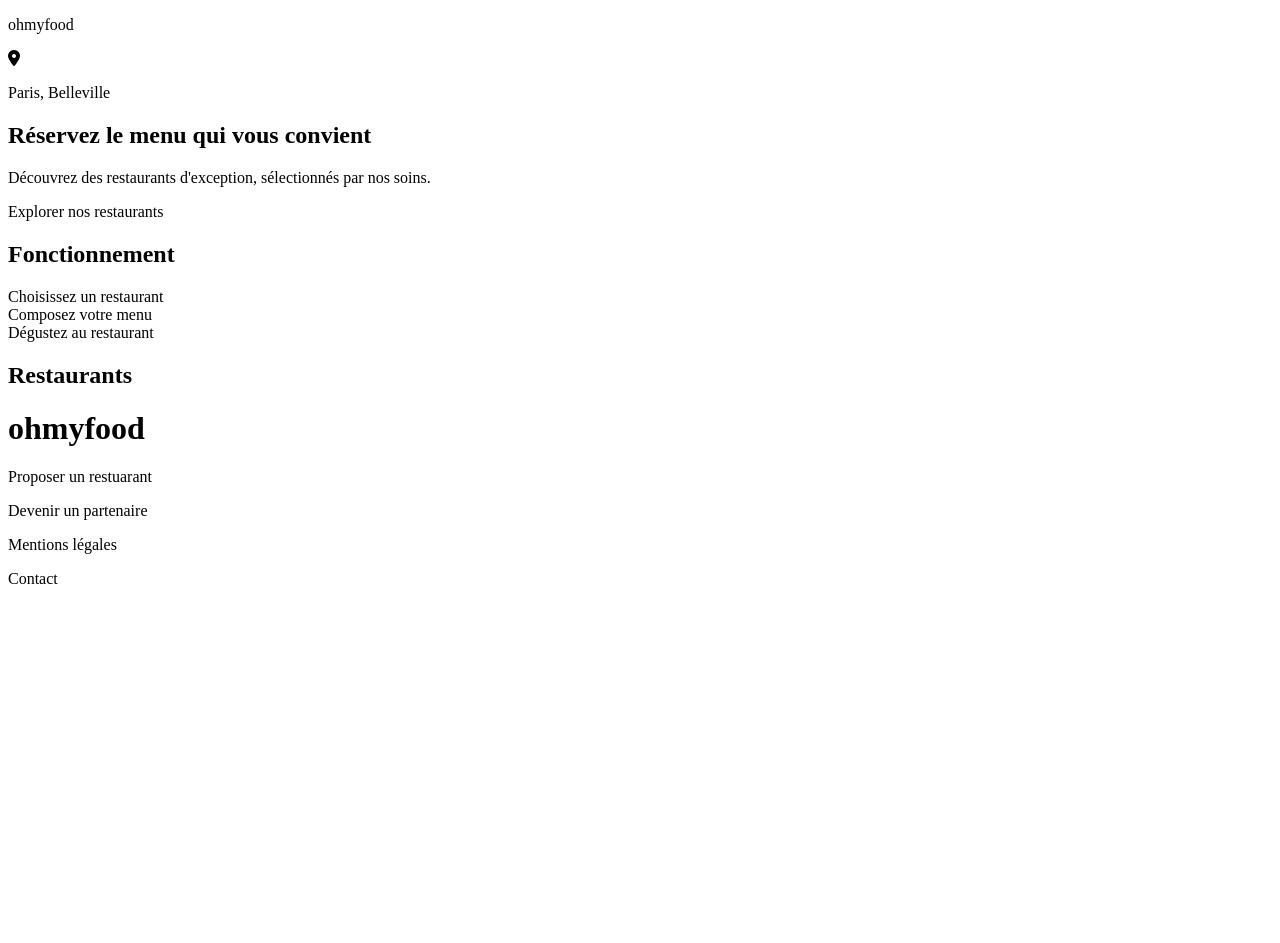
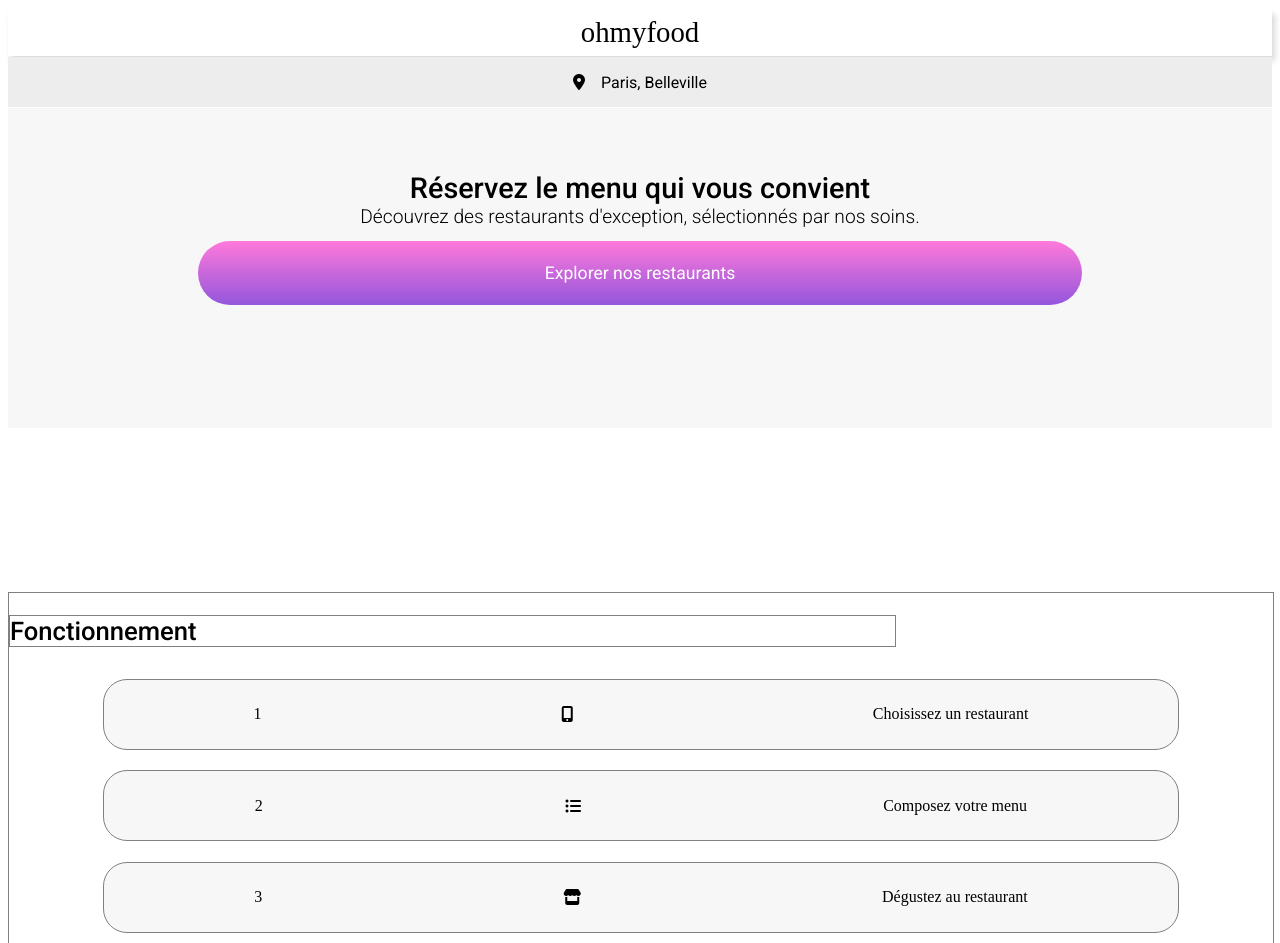
Before and after one commit to teapiee/TiffanyDimaranan_3_22032021, a website: page index.html in a window 1280 px wide. Shown: the top 943 px of the page. Before the commit the page ends 800 px from the top, so only its background shows below. Drawn offline with Linux system fonts and the light colour scheme; a web font is replaced by a local one.

Commit message:
Add npm, sass and add css header, intro

```diff
--- a/index.html
+++ b/index.html
@@ -6,26 +6,25 @@
 		<title> ohmyfood </title>
 		<meta name="viewport" content="width=device-width initial-scale= 1">
 		<script src="https://kit.fontawesome.com/1c3ce562ad.js" crossorigin="anonymous"></script>
-		<link rel="preconnect" href="https://fonts.gstatic.com">
-		<link href="https://fonts.googleapis.com/css2?family=Roboto:wght@100;300;400&family=Shrikhand&display=swap" rel="stylesheet">
-		<link rel="stylesheet" href="stylesheet.css"/>
+		<link href="https://fonts.googleapis.com/css2?family=Roboto:wght@100;300;400;500&family=Shrikhand&display=swap" rel="stylesheet">
+		<link rel="stylesheet" href="css/stylesheet.css"/>
     </head>
 
 	<body>
-		<header>
+		<header class="header">
 			<div class="header__logo">
 				<p>ohmyfood</p>
 			</div>
 			<div class="header__location">
 				<i class="fas fa-map-marker-alt"></i>
-				<p class="location__texte">Paris, Belleville</p>
+				<p class="header__location__texte">Paris, Belleville</p>
 			</div>
 		</header>
 
 		<!--top section-->
 		<section class="intro">
 			<h1 class="intro__header">Réservez le menu qui vous convient</h1>
-			<p class="intro__par">Découvrez des restaurants d'exception, sélectionnés par nos soins. </p>
+			<p class= "intro__texte">Découvrez des restaurants d'exception, sélectionnés par nos soins. </p>
 			<div class="intro__btn">Explorer nos restaurants</div>
 		</section>
 
@@ -33,10 +32,22 @@
 		<!--mid section-->
 		<section class="mid">
 			<h1 class="mid__header">Fonctionnement</h1>
-			<div class="mid__ctr__steps">
-				<div class="steps">Choisissez un restaurant</div>
-				<div class="steps">Composez votre menu</div>
-				<div class="steps">Dégustez au restaurant</div>
+			<div class="mid__ctr">
+				<div class="mid__ctr__step">
+					<p>1</p>
+					<i class="fas fa-mobile-alt"></i>
+					<p>Choisissez un restaurant</p>
+				</div>
+				<div class="mid__ctr__step">
+					<p>2</p>
+					<i class="fas fa-list-ul"></i>
+					<p>Composez votre menu</p>
+				</div>
+				<div class="mid__ctr__step">
+					<p>3</p>
+					<i class="fas fa-store"></i>
+					<p>Dégustez au restaurant</p>
+				</div>
 			</div>
 		</section>
 
--- a/sass/main.scss
+++ b/sass/main.scss
@@ -0,0 +1,86 @@
+@import './utils/variables';
+@import './utils/functions';
+@import './utils/mixins';
+
+
+.header{
+    @include measure(100%, 100px);
+    display:flex;
+    flex-direction:column;
+    justify-content: space-around;
+    &__logo{
+        @include measure(100%, 47%);
+        @include flexCenter;
+        font-family: family(special);
+        font-size: 1.8rem;
+        box-shadow:3px 5px 6px #dad8d8;
+    }
+    &__location{
+        @include measure(100%, 50%);
+        @include flexCenter;
+        @include fontIntro(family(normal),weight(medium),1rem);
+        background-color:#ededed;
+        &__texte{
+            margin-left:1rem;
+        }
+    }
+}
+
+.intro{
+    @include measure(100%, 320px);
+    background-color:$color-quaternary;
+    display:flex;
+    flex-direction: column;
+    align-items: center;
+    &__header{
+        @include measure(80%, 35%);
+        @include fontIntro(family(normal),weight(bold),1.8rem);
+        @include flexCenter;
+        text-align: center;
+    }
+    &__texte{
+        height:25%;
+        @include fontIntro(family(normal),weight(regular),1.2rem);
+        text-align: center;
+        margin-top:-5%;
+    }
+    &__btn{
+        @include measure(70%, 20%);
+        @include fontIntro(family(normal),weight(medium),1.1rem);
+        @include flexCenter;
+        background-image:linear-gradient($color-secondary,$color-primary);
+        color:white;
+        margin-top:-5%;
+        border-radius:2rem;
+
+    }
+}
+
+.mid{
+    @include measure(100%, 350px);
+    display:flex;
+    flex-direction: column;
+    margin-top:13%;
+    border:1px solid gray;
+    &__header{
+        @include fontIntro(family(normal),weight(bold),1.6rem);
+        border:1px solid gray;
+        @include measure(70%, 10%);
+    }
+    &__ctr{
+        @include measure(100%, 90%);
+        display:flex;
+        flex-direction:column;
+        justify-content: space-around;
+        align-items: center;
+        &__step{
+            display:flex;
+            justify-content: space-around;
+            align-items: center;
+            border:1px solid gray;
+            border-radius:1.5rem;
+            @include measure(85%, 25%);
+            background-color: $color-quaternary;
+        }
+    }
+}
--- /dev/null
+++ b/sass/utils/_functions.scss
@@ -0,0 +1,7 @@
+@function weight($weight-name){
+    @return map-get($font-weights, $weight-name);
+}
+
+@function family($family-name){
+    @return map-get($font-families, $family-name);
+}
--- /dev/null
+++ b/sass/utils/_mixins.scss
@@ -0,0 +1,14 @@
+@mixin flexCenter{
+    display:flex;
+    justify-content: center;
+    align-items: center;
+}
+@mixin fontIntro ($family,$weight,$size) {
+    font-family:$family;
+    font-weight:$weight;
+    font-size:$size;
+}
+@mixin measure ($width, $height) {
+    width:$width;
+    height:$height;
+}
--- /dev/null
+++ b/sass/utils/_variables.scss
@@ -0,0 +1,14 @@
+$color-primary: #9356dc;
+$color-secondary:#ff79da;
+$color-tertiary:#99e2d0;
+$color-quaternary:#f7f7f7;
+$font-weights: (
+    "light":100,
+    "regular":300,
+    "medium":400,
+    "bold":500,
+);
+$font-families: (
+    "special":"Shrikhand",
+    "normal":"Roboto",
+);
```
Also changed, not shown: package.json (added, +19 -0 lines), css/stylesheet.css (added), 3 other files.
